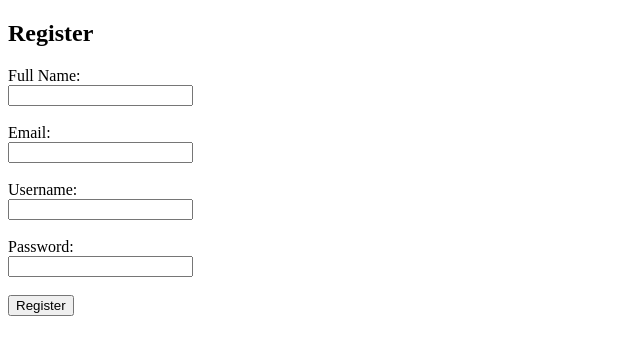
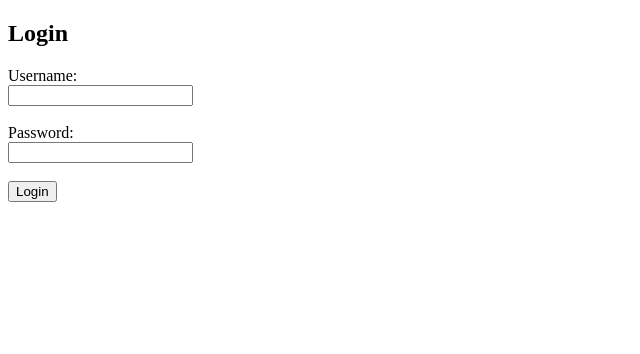
Before and after one commit to simhadri123s/facebook, a plain HTML site: page login.html in a window 1280 px wide. Shown: the whole page, without its empty margins (0-640 px from the left). Drawn offline with Linux system fonts and the light colour scheme.

Commit message:
Update login.html

```diff
--- a/login.html
+++ b/login.html
@@ -1,24 +1,18 @@
 <!DOCTYPE html>
 <html>
 <head>
-  <title>Register Page</title>
+  <title>Login Page</title>
 </head>
 <body>
-  <h2>Register</h2>
-  <form action="/register" method="POST">
-    <label for="fullname">Full Name:</label><br>
-    <input type="text" id="fullname" name="fullname" required><br><br>
-
-    <label for="email">Email:</label><br>
-    <input type="email" id="email" name="email" required><br><br>
-
+  <h2>Login</h2>
+  <form action="/login" method="POST">
     <label for="username">Username:</label><br>
     <input type="text" id="username" name="username" required><br><br>
 
     <label for="password">Password:</label><br>
     <input type="password" id="password" name="password" required><br><br>
 
-    <input type="submit" value="Register">
+    <input type="submit" value="Login">
   </form>
 </body>
 </html>
```
